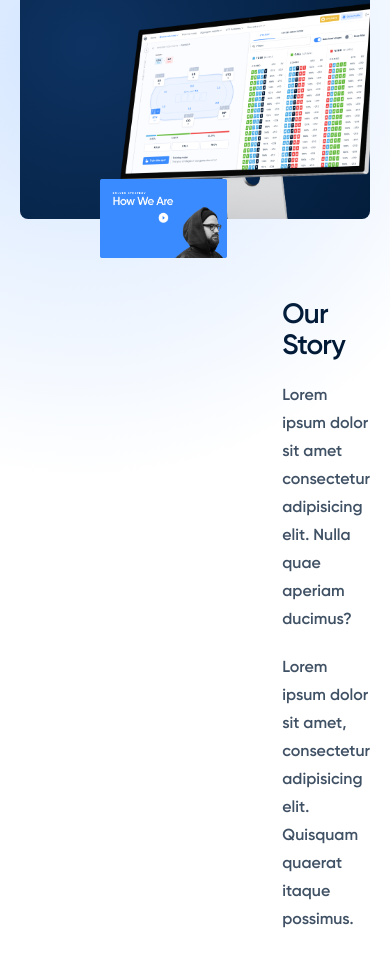
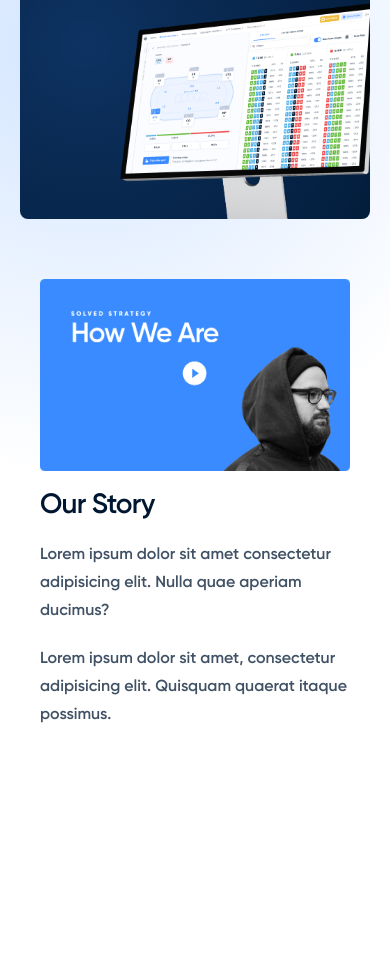
Before and after one commit to adovg/landing-upwork, a website built with Parcel: page src/index.html in a window 390 px wide. Shown: the part 661-1624 px from the top of the page. After the commit the page ends 1449 px from the top, so only its background shows below. Built offline with nearby package versions, Linux system fonts and the light colour scheme; files whose address does not match are found by name.

Commit message:
story-mobile

```diff
--- a/src/styles/story/story.scss
+++ b/src/styles/story/story.scss
@@ -1,11 +1,16 @@
 .story {
     display: flex;
+    flex-direction: row;
     margin-bottom: 10px;
 
     .story__about {
         display: flex;
         flex-direction: column;
         margin-left: 55px;
+        @media (max-width: $breakpoint992) {
+            margin-left: 0;
+            margin-top: 15px;
+        }
 
         .story__title {
             font-style: normal;
@@ -15,6 +20,9 @@
             letter-spacing: -0.03em;
             color: $storyText;
             margin-bottom: 20px;
+            @media (max-width: $breakpoint992) {
+                text-align: left;
+            }
         }
 
         .story__text {
@@ -30,6 +38,10 @@
                 span {
                     margin-bottom: 20px;
                 }
+        }
+        @media (max-width: $breakpoint992) {
+            align-content: center;
+            flex-wrap: wrap;
         }
     }
 
@@ -47,6 +59,12 @@
                 width: 100%;
                 height: auto;
             }
+            @media (max-width: $breakpoint992) {
+                margin-top: 20px;
+            }
+    }
+    @media (max-width: $breakpoint992) {
+        flex-direction: column;
     }
 }
 
@@ -55,4 +73,10 @@
     margin-left: 80px;
     margin-top: 80px;
     margin-bottom: 72px;
+    @media (max-width: $breakpoint992) {
+        // margin-left: 50px;
+        // margin-top: 40px;
+        // margin-bottom: 40px;
+        margin: 40px 20px 40px;
+    }
 }
```
